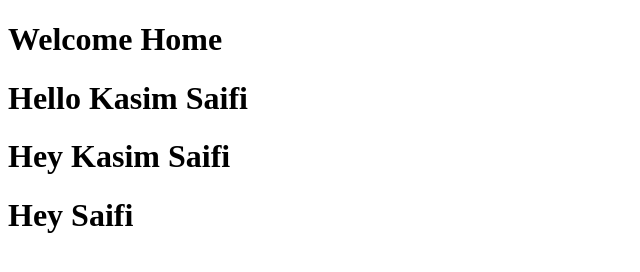
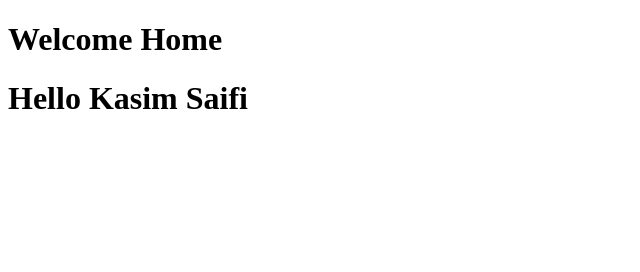
Before and after one commit to KasimPythonCodes/htmlcode, a plain HTML site: page index.html in a window 1280 px wide. Shown: the whole page, without its empty margins (0-640 px from the left). Drawn offline with Linux system fonts and the light colour scheme.

Commit message:
Update index.html

```diff
--- a/index.html
+++ b/index.html
@@ -4,14 +4,10 @@
     <meta charset="UTF-8">
     <meta http-equiv="X-UA-Compatible" content="IE=edge">
     <meta name="viewport" content="width=device-width, initial-scale=1.0">
-    <title>Home Page</title>
+    <title>Home Page Testin Code Push Github ..</title>
 </head>
 <body>
     <h1>Welcome Home</h1>
     <h1> Hello Kasim Saifi</h1>
-    <h1> Hey Kasim Saifi</h1>
-	<h1> Hey  Saifi</h1>
-
-
 </body>
 </html>
```
